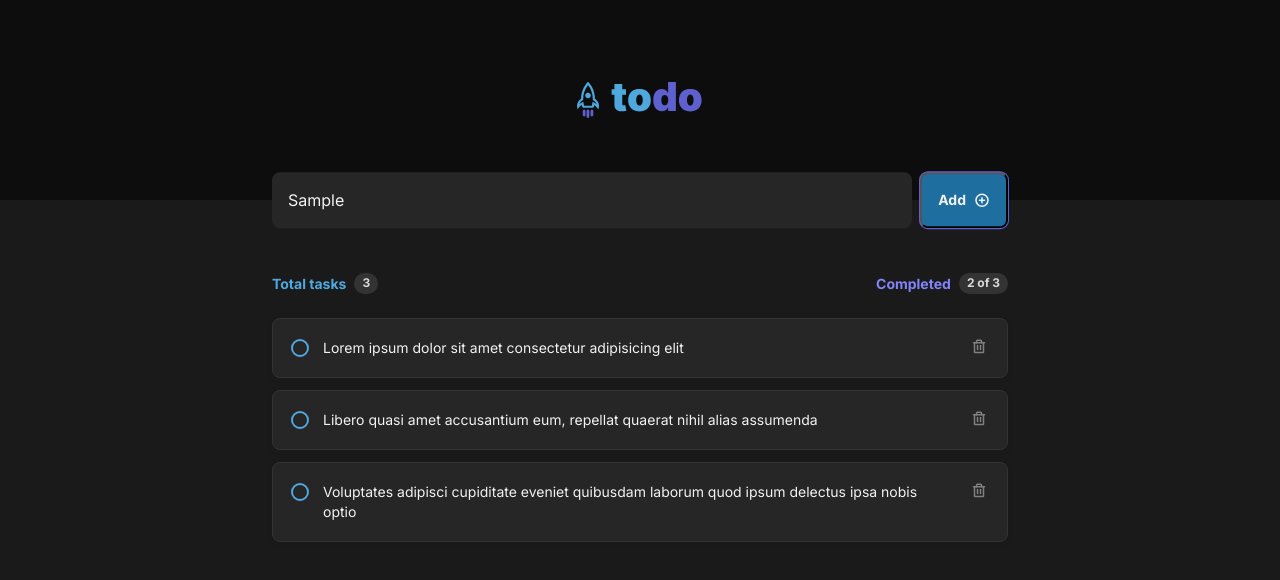
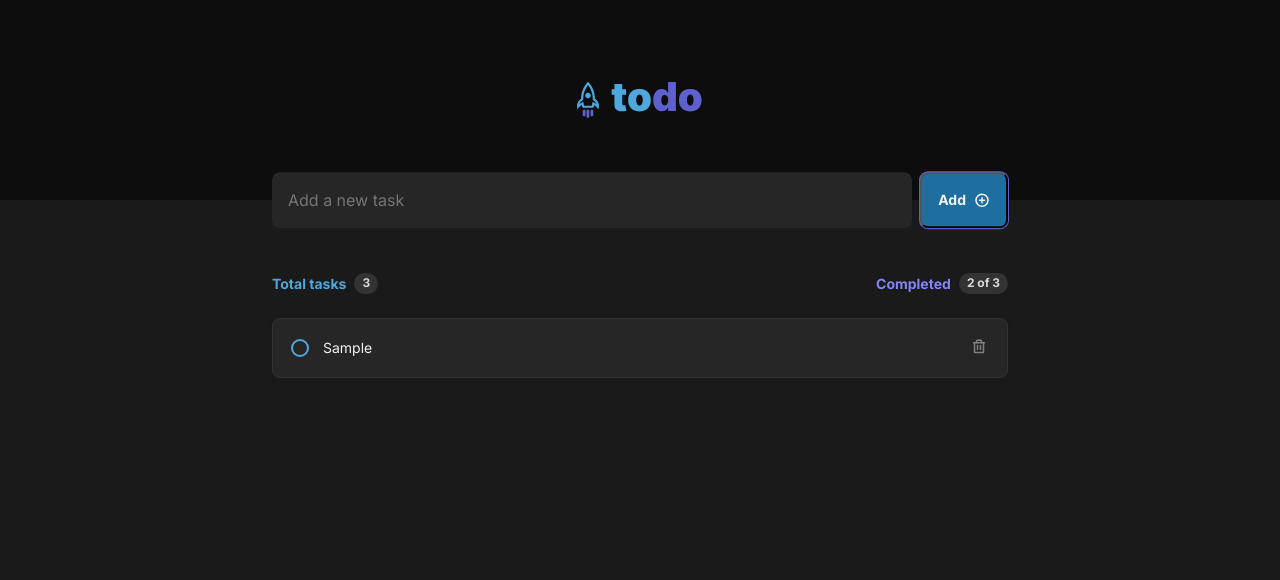
Before and after one commit to leandrodalmolin/react-to-do-list, a React (Vite) app: page / in a window 1280 px wide. Both pictures are taken after typing "Sample" into the empty fields and a click on the button "Add". Shown: the top 580 px of the page. Built offline with nearby package versions, Linux system fonts and the light colour scheme.

Commit message:
Implement create and remove task functionalities

```diff
--- a/src/components/Tasks/Tasks.tsx
+++ b/src/components/Tasks/Tasks.tsx
@@ -1,33 +1,37 @@
+import { useState } from 'react';
 import { v4 as uuidv4 } from 'uuid';
 import { TasksForm } from './TasksForm/TasksForm';
 import { TasksList } from './TasksList/TasksList';
 
 import styles from './Tasks.module.css';
 
-const tasks = [
-  {
-    id: uuidv4(),
-    text: 'Lorem ipsum dolor sit amet consectetur adipisicing elit',
-    isCompleted: false
-  },
-  {
-    id: uuidv4(),
-    text: 'Libero quasi amet accusantium eum, repellat quaerat nihil alias assumenda',
-    isCompleted: false
-  },
-  {
-    id: uuidv4(),
-    text: 'Voluptates adipisci cupiditate eveniet quibusdam laborum quod ipsum delectus ipsa nobis optio',
-    isCompleted: false
-  }
-]
-
+export interface Task {
+  id: string;
+  text: string;
+  isCompleted: boolean;
+};
 
 export function Tasks() {
+  const [tasks, setTasks] = useState<Task[]>([]);
+
+  function handleCreateTask(taskText: string) {
+    const newTask = {
+      id: uuidv4(),
+      text: taskText,
+      isCompleted: false
+    };
+
+    setTasks([...tasks, newTask]);
+  }
+
+  function handleDeleteTask(taskId: string) {
+    setTasks(prevState => prevState.filter(task => task.id !== taskId));
+  }
+
   return (
     <div className={styles.tasks}>
-      <TasksForm />
-      <TasksList tasks={tasks} />
+      <TasksForm onCreateTask={handleCreateTask} />
+      <TasksList tasks={tasks} onDeleteTask={handleDeleteTask} />
     </div>
   )
 }
--- a/src/components/Tasks/TasksForm/TasksForm.tsx
+++ b/src/components/Tasks/TasksForm/TasksForm.tsx
@@ -1,21 +1,37 @@
-import { FormEvent } from 'react';
+import { useState, ChangeEvent, FormEvent } from 'react';
 import { PlusCircle } from 'phosphor-react';
+
 import styles from './TasksForm.module.css';
 
-export function TasksForm() {
-  function onSubmitHandler(event: FormEvent<HTMLFormElement>) {
+interface TasksFormProps {
+  onCreateTask: (taskText: string) => void;
+}
+
+export function TasksForm({ onCreateTask }: TasksFormProps) {
+  const [taskText, setTaskText] = useState('');
+
+  function handleSubmitForm(event: FormEvent<HTMLFormElement>) {
     event.preventDefault();
-    const data = new FormData(event.target as HTMLFormElement);
-    console.log(data.get('form-task'));
+    onCreateTask(taskText);
+    setTaskText('');
+  }
+
+  function handleTaskTextChange(event: ChangeEvent<HTMLInputElement>) {
+    setTaskText(event.target.value);
   }
 
   return (
-    <form className={styles.form} onSubmit={onSubmitHandler}>
-      <input type="text" name="form-task" placeholder="Add a new task" />
+    <form className={styles.form} onSubmit={handleSubmitForm}>
+      <input
+        type="text"
+        value={taskText}
+        onChange={handleTaskTextChange}
+        placeholder="Add a new task"
+      />
       <button type="submit">
         Add
         <PlusCircle size={16} weight="bold" />
       </button>
     </form>
-  )
+  );
 }
--- a/src/components/Tasks/TasksList/TasksList.tsx
+++ b/src/components/Tasks/TasksList/TasksList.tsx
@@ -1,20 +1,20 @@
 import { Trash } from 'phosphor-react';
 import { TasksListHeader } from './TasksListHeader';
+import { Task as TaskInterface } from '../Tasks';
 
 import styles from './TasksList.module.css';
 import { Checkbox } from '../../UI/Checkbox/Checkbox';
 
-interface Task {
-  id: string;
-  text: string;
-  isCompleted: boolean;
+interface TasksListProps {
+  tasks: TaskInterface[];
+  onDeleteTask: (taskId: string) => void;
 };
 
-interface TasksListProps {
-  tasks: Task[];
-};
+export function TasksList({ tasks, onDeleteTask }: TasksListProps) {
+  function handleDeleteButtonClick(taskId: string) {
+    onDeleteTask(taskId);
+  }
 
-export function TasksList({ tasks }: TasksListProps) {
   return (
     <>
       <TasksListHeader />
@@ -23,7 +23,7 @@ export function TasksList({ tasks }: TasksListProps) {
           <li key={task.id}>
             <Checkbox id={task.id} />
             <label htmlFor={task.id}>{task.text}</label>
-            <button className={styles["btn-delete"]}>
+            <button className={styles["btn-delete"]} onClick={handleDeleteButtonClick.bind(null, task.id)}>
               <Trash size={16} weight="bold" />
             </button>
           </li>
```
